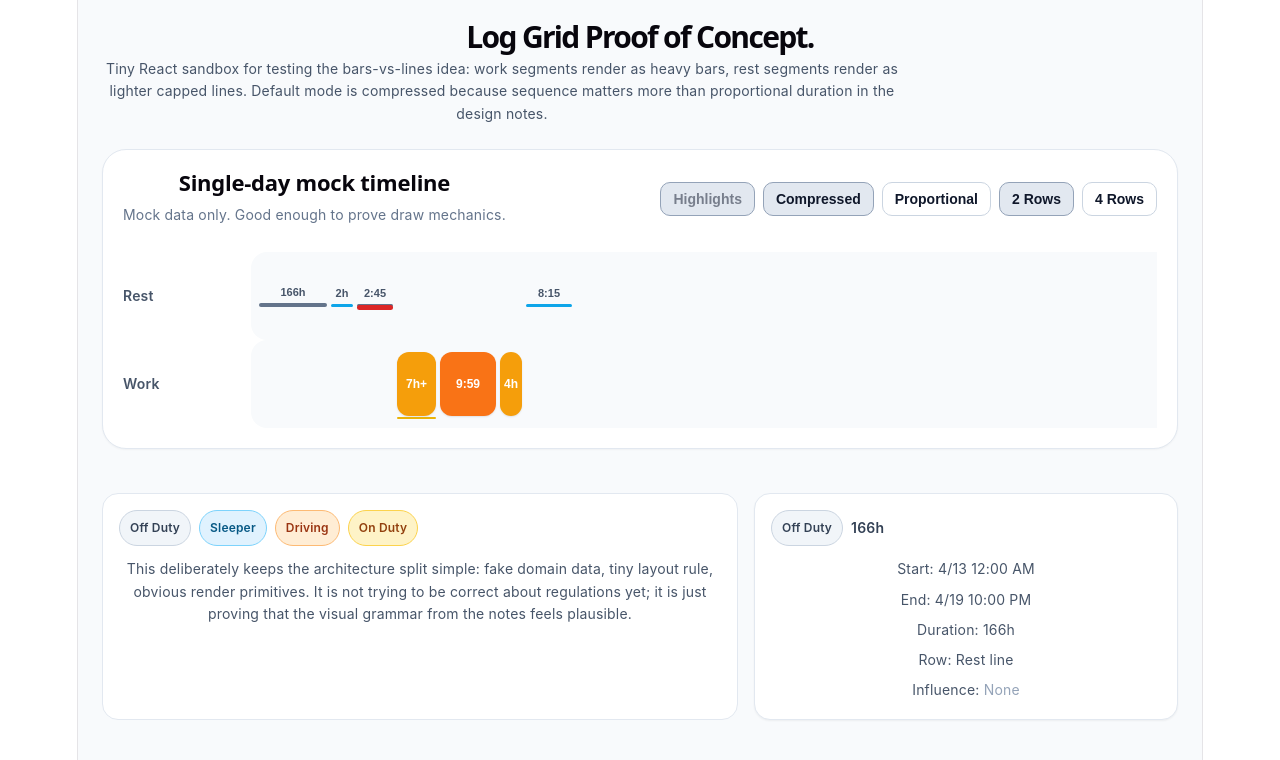
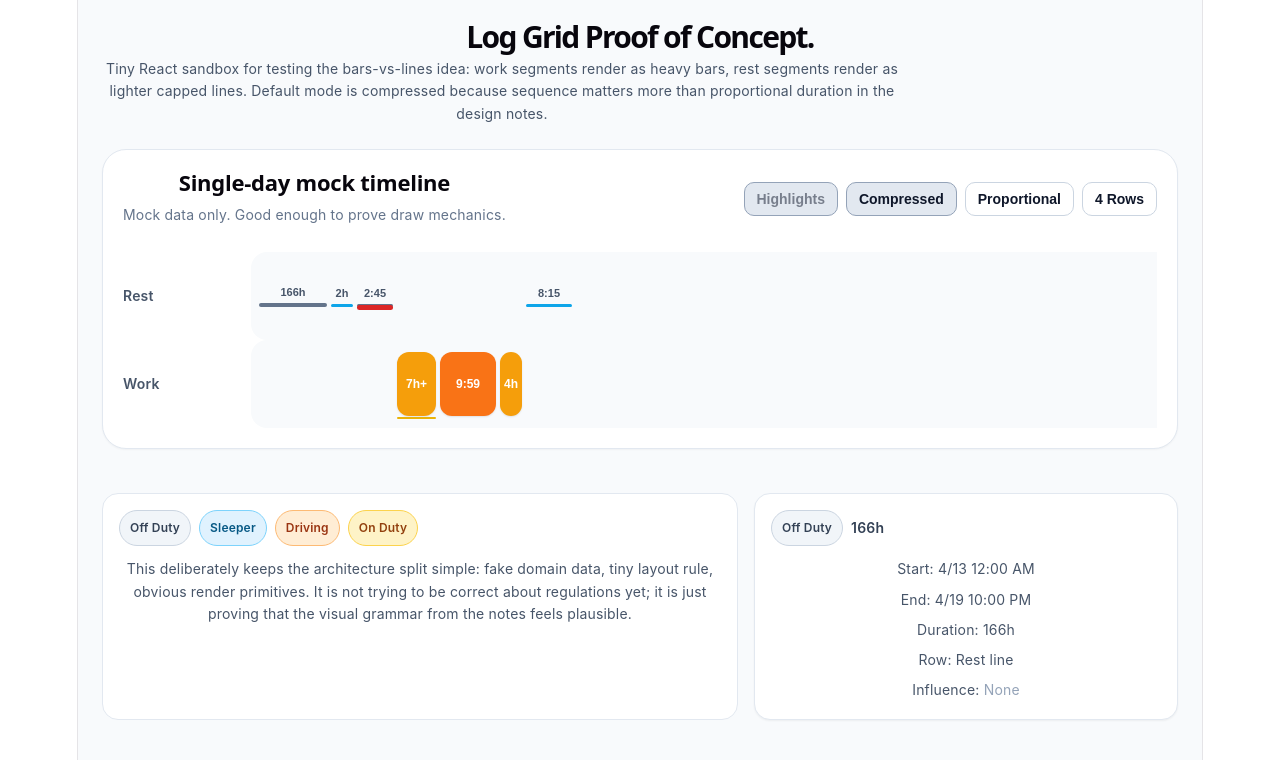
Before and after one commit to LarryBoyEval/matrix-play, a React (Vite) app: page / in a window 1280 px wide. Shown: the top 760 px of the page. Built offline with nearby package versions, Linux system fonts and the light colour scheme.

Commit message:
Consolidated 2- and 4-row buttons for demo

```diff
--- a/src/single-day-log.tsx
+++ b/src/single-day-log.tsx
@@ -1723,16 +1723,12 @@ export default function SingleDayLog() {
                                 Proportional
                             </ToolbarButton>
                             <ToolbarButton
-                                active={rowMode === "2-row"}
-                                onClick={() => setRowMode("2-row")}
+                                active={false}
+                                onClick={() =>
+                                    setRowMode((value) => (value === "2-row" ? "4-row" : "2-row"))
+                                }
                             >
-                                2 Rows
-                            </ToolbarButton>
-                            <ToolbarButton
-                                active={rowMode === "4-row"}
-                                onClick={() => setRowMode("4-row")}
-                            >
-                                4 Rows
+                                {rowMode === "2-row" ? "4 Rows" : "2 Rows"}
                             </ToolbarButton>
                         </div>
                     </div>
```
Also changed, not shown: design/todo.md (+3 -0 lines).
